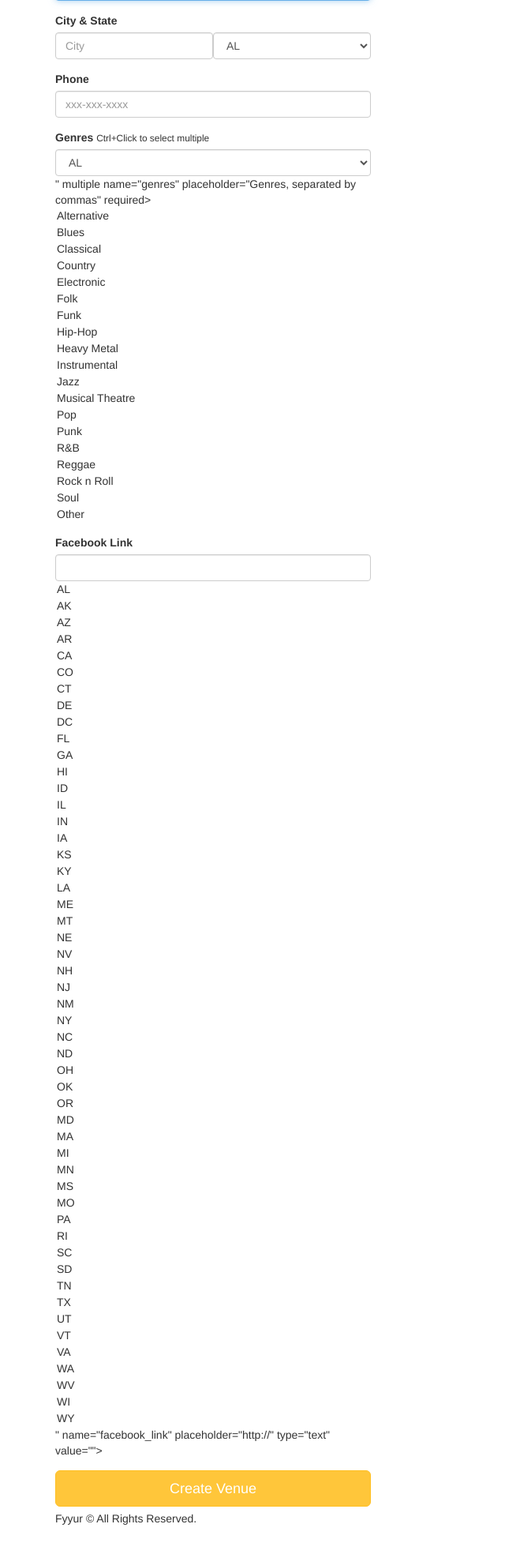
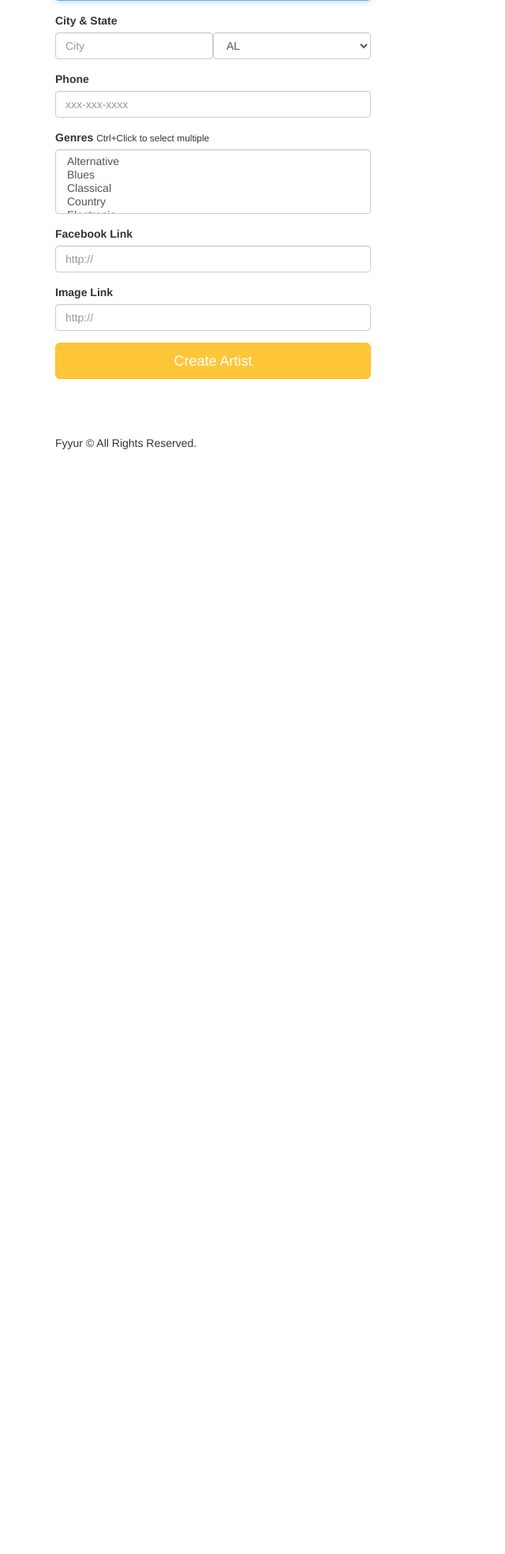
Before and after one commit to WeiyuHuang/webdev, a Flask app: page /artists/create in a window 1280 px wide. Shown: the part 194-2162 px from the top of the page at 79% size, without its empty margins (0-640 px from the left). After the commit the page ends 763 px from the top, so only its background shows below. Run offline with Flask 2, Linux system fonts and the light colour scheme; some libraries are stand-ins or nearby versions.

Commit message:
Fix problems for Artist and Venue

```diff
--- a/fyyur/app.py
+++ b/fyyur/app.py
@@ -33,9 +33,9 @@
     __tablename__ = 'Venue'
 
     id = db.Column(db.Integer, primary_key=True)
-    name = db.Column(db.String)
-    city = db.Column(db.String(120))
-    state = db.Column(db.String(120))
+    name = db.Column(db.String, nullable=False)
+    city = db.Column(db.String(120), nullable=False)
+    state = db.Column(db.String(120), nullable=False)
     address = db.Column(db.String(120))
     phone = db.Column(db.String(120))
     image_link = db.Column(db.String(500))
@@ -47,11 +47,11 @@
     __tablename__ = 'Artist'
 
     id = db.Column(db.Integer, primary_key=True)
-    name = db.Column(db.String)
+    name = db.Column(db.String, nullable=False)
     city = db.Column(db.String(120))
     state = db.Column(db.String(120))
     phone = db.Column(db.String(120))
-    genres = db.Column(db.String(120))
+    genres = db.Column("genres", db.ARRAY(db.String()), nullable=False)
     image_link = db.Column(db.String(500))
     facebook_link = db.Column(db.String(120))
     shows = db.relationship('Show', backref='artist', lazy=True)
@@ -187,57 +187,65 @@
 
 @app.route('/venues/create', methods=['POST'])
 def create_venue_submission():
-    # TODO: insert form data as a new Venue record in the db, instead
-    # TODO: modify data to be the data object returned from db insertion
+    try:
+        form = VenueForm()
+        venue = Venue(name=form.name.data, city=form.city.data, state=form.state.data,
+                      address=form.address.data, phone=form.phone.data, image_link=form.image_link.data,
+                      facebook_link=form.facebook_link.data)
+        db.session.add(venue)
+        db.session.commit()
 
-    # on successful db insert, flash success
-    flash('Venue ' + request.form['name'] + ' was successfully listed!')
-    # TODO: on unsuccessful db insert, flash an error instead.
-    # e.g., flash('An error occurred. Venue ' + data.name + ' could not be listed.')
-    # see: http://flask.pocoo.org/docs/1.0/patterns/flashing/
+        flash('Venue ' + request.form['name'] + ' was successfully listed!')
+    except:
+        db.session.rollback()
+        flash('An error occurred. Venue ' + request.form['name'] + ' could not be listed.')
+    finally:
+        db.session.close()
     return render_template('pages/home.html')
 
 
 @app.route('/venues/<venue_id>', methods=['DELETE'])
 def delete_venue(venue_id):
-    # TODO: Complete this endpoint for taking a venue_id, and using
-    # SQLAlchemy ORM to delete a record. Handle cases where the session commit could fail.
+    try:
+        venue = Venue.query.get(venue_id)
+        venue_name = venue.name
+        db.session.delete(venue)
+        db.session.commit()
 
-    # BONUS CHALLENGE: Implement a button to delete a Venue on a Venue Page, have it so that
-    # clicking that button delete it from the db then redirect the user to the homepage
-    return None
+        flash('Venue' + venue_name + 'was deleted')
+    except:
+        flash('An error occurred. Venue ' + venue_name + ' could not be listed.')
+        db.session.rollback()
+    finally:
+        db.session.close()
+
+    return redirect(url_for('index'))
 
 
 #  Artists
 #  ----------------------------------------------------------------
 @app.route('/artists')
 def artists():
-    # TODO: replace with real data returned from querying the database
-    data = [{
-        "id": 4,
-        "name": "Guns N Petals",
-    }, {
-        "id": 5,
-        "name": "Matt Quevedo",
-    }, {
-        "id": 6,
-        "name": "The Wild Sax Band",
-    }]
+    data = []
+
+    artists = Artist.query.all()
+
+    for artist in artists:
+        data.append({
+            "id": artist.id,
+            "name": artist.name
+        })
     return render_template('pages/artists.html', artists=data)
 
 
 @app.route('/artists/search', methods=['POST'])
 def search_artists():
-    # TODO: implement search on artists with partial string search. Ensure it is case-insensitive.
-    # seach for "A" should return "Guns N Petals", "Matt Quevado", and "The Wild Sax Band".
-    # search for "band" should return "The Wild Sax Band".
+    search_term = request.form.get('search_term', '')
+    result = Artist.query.filter(Artist.name.ilike(f'%{search_term}%'))
+
     response = {
-        "count": 1,
-        "data": [{
-            "id": 4,
-            "name": "Guns N Petals",
-            "num_upcoming_shows": 0,
-        }]
+        "count": result.count(),
+        "data": result
     }
     return render_template('pages/search_artists.html', results=response,
                            search_term=request.form.get('search_term', ''))
@@ -245,80 +253,39 @@
 
 @app.route('/artists/<int:artist_id>')
 def show_artist(artist_id):
-    # shows the venue page with the given venue_id
-    # TODO: replace with real venue data from the venues table, using venue_id
-    data1 = {
-        "id": 4,
-        "name": "Guns N Petals",
-        "genres": ["Rock n Roll"],
-        "city": "San Francisco",
-        "state": "CA",
-        "phone": "326-123-5000",
-        "website": "https://www.gunsnpetalsband.com",
-        "facebook_link": "https://www.facebook.com/GunsNPetals",
-        "seeking_venue": True,
-        "seeking_description": "Looking for shows to perform at in the San Francisco Bay Area!",
-        "image_link": "https://images.unsplash.com/photo-1549213783-8284d0336c4f?ixlib=rb-1.2.1&ixid=eyJhcHBfaWQiOjEyMDd9&auto=format&fit=crop&w=300&q=80",
-        "past_shows": [{
-            "venue_id": 1,
-            "venue_name": "The Musical Hop",
-            "venue_image_link": "https://images.unsplash.com/photo-1543900694-133f37abaaa5?ixlib=rb-1.2.1&ixid=eyJhcHBfaWQiOjEyMDd9&auto=format&fit=crop&w=400&q=60",
-            "start_time": "2019-05-21T21:30:00.000Z"
-        }],
-        "upcoming_shows": [],
-        "past_shows_count": 1,
-        "upcoming_shows_count": 0,
+    artist = Artist.query.get(artist_id)
+    shows = Show.query.filter_by(artist_id=artist_id).all()
+    past_shows = []
+    upcoming_shows = []
+    current_time = datetime.now()
+
+    for show in shows:
+        show_data = {
+            "venue_id": show.venue_id,
+            "venue_name": show.venue.name,
+            "venue_image_link": show.venue.image_link,
+            "start_time": format_datetime(str(show.time))
+        }
+        if show.time > current_time:
+            upcoming_shows.append(show_data)
+        else:
+            past_shows.append(show_data)
+
+    data = {
+        "id": artist.id,
+        "name": artist.name,
+        "city": artist.city,
+        "state": artist.state,
+        "phone": artist.phone,
+        "genres": artist.genres,
+        "image_link": artist.image_link,
+        "facebook_link": artist.facebook_link,
+        "past_shows": past_shows,
+        "upcoming_shows": upcoming_shows,
+        "past_shows_count": len(past_shows),
+        "upcoming_shows_count": len(upcoming_shows)
     }
-    data2 = {
-        "id": 5,
-        "name": "Matt Quevedo",
-        "genres": ["Jazz"],
-        "city": "New York",
-        "state": "NY",
-        "phone": "300-400-5000",
-        "facebook_link": "https://www.facebook.com/mattquevedo923251523",
-        "seeking_venue": False,
-        "image_link": "https://images.unsplash.com/photo-1495223153807-b916f75de8c5?ixlib=rb-1.2.1&ixid=eyJhcHBfaWQiOjEyMDd9&auto=format&fit=crop&w=334&q=80",
-        "past_shows": [{
-            "venue_id": 3,
-            "venue_name": "Park Square Live Music & Coffee",
-            "venue_image_link": "https://images.unsplash.com/photo-1485686531765-ba63b07845a7?ixlib=rb-1.2.1&ixid=eyJhcHBfaWQiOjEyMDd9&auto=format&fit=crop&w=747&q=80",
-            "start_time": "2019-06-15T23:00:00.000Z"
-        }],
-        "upcoming_shows": [],
-        "past_shows_count": 1,
-        "upcoming_shows_count": 0,
-    }
-    data3 = {
-        "id": 6,
-        "name": "The Wild Sax Band",
-        "genres": ["Jazz", "Classical"],
-        "city": "San Francisco",
-        "state": "CA",
-        "phone": "432-325-5432",
-        "seeking_venue": False,
-        "image_link": "https://images.unsplash.com/photo-1558369981-f9ca78462e61?ixlib=rb-1.2.1&ixid=eyJhcHBfaWQiOjEyMDd9&auto=format&fit=crop&w=794&q=80",
-        "past_shows": [],
-        "upcoming_shows": [{
-            "venue_id": 3,
-            "venue_name": "Park Square Live Music & Coffee",
-            "venue_image_link": "https://images.unsplash.com/photo-1485686531765-ba63b07845a7?ixlib=rb-1.2.1&ixid=eyJhcHBfaWQiOjEyMDd9&auto=format&fit=crop&w=747&q=80",
-            "start_time": "2035-04-01T20:00:00.000Z"
-        }, {
-            "venue_id": 3,
-            "venue_name": "Park Square Live Music & Coffee",
-            "venue_image_link": "https://images.unsplash.com/photo-1485686531765-ba63b07845a7?ixlib=rb-1.2.1&ixid=eyJhcHBfaWQiOjEyMDd9&auto=format&fit=crop&w=747&q=80",
-            "start_time": "2035-04-08T20:00:00.000Z"
-        }, {
-            "venue_id": 3,
-            "venue_name": "Park Square Live Music & Coffee",
-            "venue_image_link": "https://images.unsplash.com/photo-1485686531765-ba63b07845a7?ixlib=rb-1.2.1&ixid=eyJhcHBfaWQiOjEyMDd9&auto=format&fit=crop&w=747&q=80",
-            "start_time": "2035-04-15T20:00:00.000Z"
-        }],
-        "past_shows_count": 0,
-        "upcoming_shows_count": 3,
-    }
-    data = list(filter(lambda d: d['id'] == artist_id, [data1, data2, data3]))[0]
+
     return render_template('pages/show_artist.html', artist=data)
 
 
@@ -327,27 +294,41 @@
 @app.route('/artists/<int:artist_id>/edit', methods=['GET'])
 def edit_artist(artist_id):
     form = ArtistForm()
-    artist = {
-        "id": 4,
-        "name": "Guns N Petals",
-        "genres": ["Rock n Roll"],
-        "city": "San Francisco",
-        "state": "CA",
-        "phone": "326-123-5000",
-        "website": "https://www.gunsnpetalsband.com",
-        "facebook_link": "https://www.facebook.com/GunsNPetals",
-        "seeking_venue": True,
-        "seeking_description": "Looking for shows to perform at in the San Francisco Bay Area!",
-        "image_link": "https://images.unsplash.com/photo-1549213783-8284d0336c4f?ixlib=rb-1.2.1&ixid=eyJhcHBfaWQiOjEyMDd9&auto=format&fit=crop&w=300&q=80"
+    artist = Artist.query.get(artist_id)
+    data = {
+        "id": artist.id,
+        "name": artist.name,
+        "city": artist.city,
+        "state": artist.state,
+        "phone": artist.phone,
+        "genres": artist.genres,
+        "image_link": artist.image_link,
+        "facebook_link": artist.facebook_link
     }
-    # TODO: populate form with fields from artist with ID <artist_id>
-    return render_template('forms/edit_artist.html', form=form, artist=artist)
+    return render_template('forms/edit_artist.html', form=form, artist=data)
 
 
 @app.route('/artists/<int:artist_id>/edit', methods=['POST'])
 def edit_artist_submission(artist_id):
-    # TODO: take values from the form submitted, and update existing
-    # artist record with ID <artist_id> using the new attributes
+    try:
+        form = ArtistForm()
+        artist = Artist.query.get(artist_id)
+
+        artist.name = form.name.data
+        artist.city = form.city.data
+        artist.state = form.state.data
+        artist.phone = form.phone.data
+        artist.genres = form.genres.data
+        artist.image_link = form.image_link.data
+        artist.facebook_link = form.facebook_link.data
+
+        db.session.commit()
+        flash("The Artist" + request.form['name'] + ' has been successfully updated')
+    except:
+        db.session.rollback()
+        flash('An error occurred. Artist ' + request.form['name'] + ' could not be updated.')
+    finally:
+        db.session.close()
 
     return redirect(url_for('show_artist', artist_id=artist_id))
 
@@ -355,28 +336,44 @@
 @app.route('/venues/<int:venue_id>/edit', methods=['GET'])
 def edit_venue(venue_id):
     form = VenueForm()
-    venue = {
-        "id": 1,
-        "name": "The Musical Hop",
-        "genres": ["Jazz", "Reggae", "Swing", "Classical", "Folk"],
-        "address": "1015 Folsom Street",
-        "city": "San Francisco",
-        "state": "CA",
-        "phone": "123-123-1234",
-        "website": "https://www.themusicalhop.com",
-        "facebook_link": "https://www.facebook.com/TheMusicalHop",
-        "seeking_talent": True,
-        "seeking_description": "We are on the lookout for a local artist to play every two weeks. Please call us.",
-        "image_link": "https://images.unsplash.com/photo-1543900694-133f37abaaa5?ixlib=rb-1.2.1&ixid=eyJhcHBfaWQiOjEyMDd9&auto=format&fit=crop&w=400&q=60"
+    venue = Venue.query.get(venue_id)
+
+    data = {
+        "id": venue.id,
+        "name": venue.name,
+        "city": venue.city,
+        "state": venue.state,
+        "address": venue.address,
+        "phone": venue.phone,
+        "image_link": venue.image_link,
+        "facebook_link": venue.facebook_link
     }
-    # TODO: populate form with values from venue with ID <venue_id>
-    return render_template('forms/edit_venue.html', form=form, venue=venue)
+
+    return render_template('forms/edit_venue.html', form=form, venue=data)
 
 
 @app.route('/venues/<int:venue_id>/edit', methods=['POST'])
 def edit_venue_submission(venue_id):
-    # TODO: take values from the form submitted, and update existing
-    # venue record with ID <venue_id> using the new attributes
+    try:
+        form = VenueForm()
+        venue = Venue.query.get(venue_id)
+
+        venue.name = form.name.data
+        venue.city = form.city.data
+        venue.state = form.state.data
+        venue.address = form.address.data
+        venue.phone = form.phone.data
+        venue.image_link = form.image_link.data
+        venue.facebook_link = form.facebook_link.data
+
+        db.session.commit()
+        flash("The Venue" + request.form['name'] + ' has been successfully updated')
+    except:
+        db.session.rollback()
+        flash('An error occurred. Artist ' + request.form['name'] + ' could not be updated.')
+    finally:
+        db.session.close()
+
     return redirect(url_for('show_venue', venue_id=venue_id))
 
 
@@ -392,13 +389,20 @@
 @app.route('/artists/create', methods=['POST'])
 def create_artist_submission():
     # called upon submitting the new artist listing form
-    # TODO: insert form data as a new Venue record in the db, instead
-    # TODO: modify data to be the data object returned from db insertion
+    try:
+        form = ArtistForm()
+        artist = Artist(name=form.name.data, city=form.city.data, state=form.state.data,
+                        phone=form.phone.data, genres=form.genres.data,
+                        image_link=form.image_link.data, facebook_link=form.facebook_link.data)
+        db.session.add(artist)
+        db.session.commit()
+        flash('Artist ' + request.form['name'] + ' was successfully created!')
+    except:
+        db.session.rollback()
+        flash('An error occured. Artist ' + request.form['name'] + ' could not be created.')
+    finally:
+        db.session.close()
 
-    # on successful db insert, flash success
-    flash('Artist ' + request.form['name'] + ' was successfully listed!')
-    # TODO: on unsuccessful db insert, flash an error instead.
-    # e.g., flash('An error occurred. Artist ' + data.name + ' could not be listed.')
     return render_template('pages/home.html')
 
 
--- a/fyyur/forms.py
+++ b/fyyur/forms.py
@@ -89,7 +89,6 @@
         'image_link'
     )
     genres = SelectMultipleField(
-        # TODO implement enum restriction
         'genres', validators=[DataRequired()],
         choices=[
             ('Alternative', 'Alternative'),
@@ -181,14 +180,12 @@
         ]
     )
     phone = StringField(
-        # TODO implement validation logic for state
         'phone'
     )
     image_link = StringField(
         'image_link'
     )
     genres = SelectMultipleField(
-        # TODO implement enum restriction
         'genres', validators=[DataRequired()],
         choices=[
             ('Alternative', 'Alternative'),
@@ -213,8 +210,5 @@
         ]
     )
     facebook_link = StringField(
-        # TODO implement enum restriction
         'facebook_link', validators=[URL()]
     )
-
-# TODO IMPLEMENT NEW ARTIST FORM AND NEW SHOW FORM
--- a/fyyur/templates/forms/new_artist.html
+++ b/fyyur/templates/forms/new_artist.html
@@ -26,13 +26,17 @@
       <div class="form-group">
         <label for="genres">Genres</label>
         <small>Ctrl+Click to select multiple</small>
-        {{ form.genres(class_ = 'form-control', placeholder='Genres, separated by commas', id=form.state, autofocus = true) }}
+        {{ form.genres(class_ = 'form-control', placeholder='Genres, separated by commas', autofocus = true) }}
       </div>
       <div class="form-group">
           <label for="genres">Facebook Link</label>
-          {{ form.facebook_link(class_ = 'form-control', placeholder='http://', id=form.state, autofocus = true) }}
-        </div>
-      <input type="submit" value="Create Venue" class="btn btn-primary btn-lg btn-block">
+          {{ form.facebook_link(class_ = 'form-control', placeholder='http://', autofocus = true) }}
+      </div>
+      <div class="form-group">
+          <label for="genres">Image Link</label>
+          {{ form.image_link(class_ = 'form-control', placeholder='http://', autofocus = true) }}
+      </div>
+      <input type="submit" value="Create Artist" class="btn btn-primary btn-lg btn-block">
     </form>
   </div>
 {% endblock %}
```
Also changed, not shown: fyyur/migrations/versions/8ef80edfc2d8_.py (renamed from fyyur/migrations/versions/935d7da2c939_.py, +4 -4 lines), fyyur/templates/forms/new_venue.html (+7 -3 lines).
